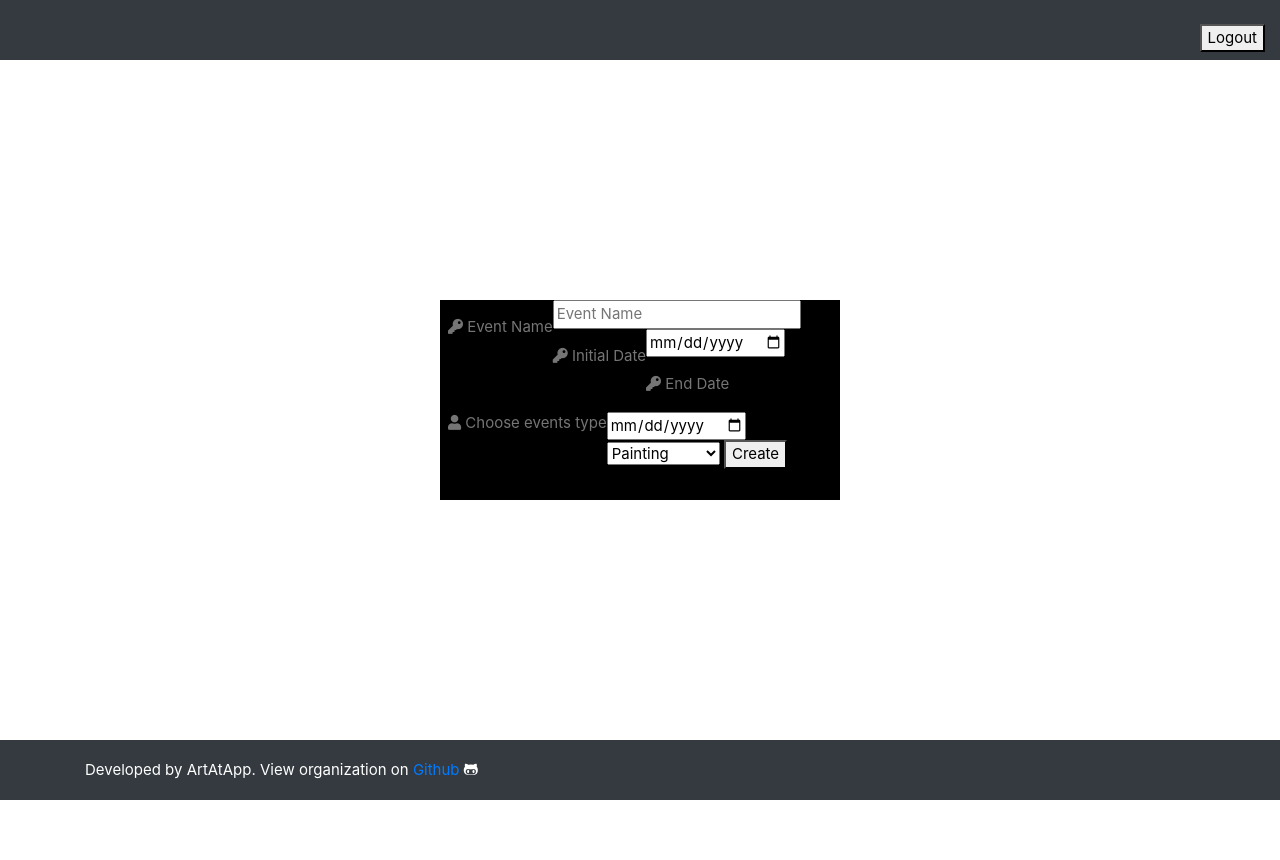
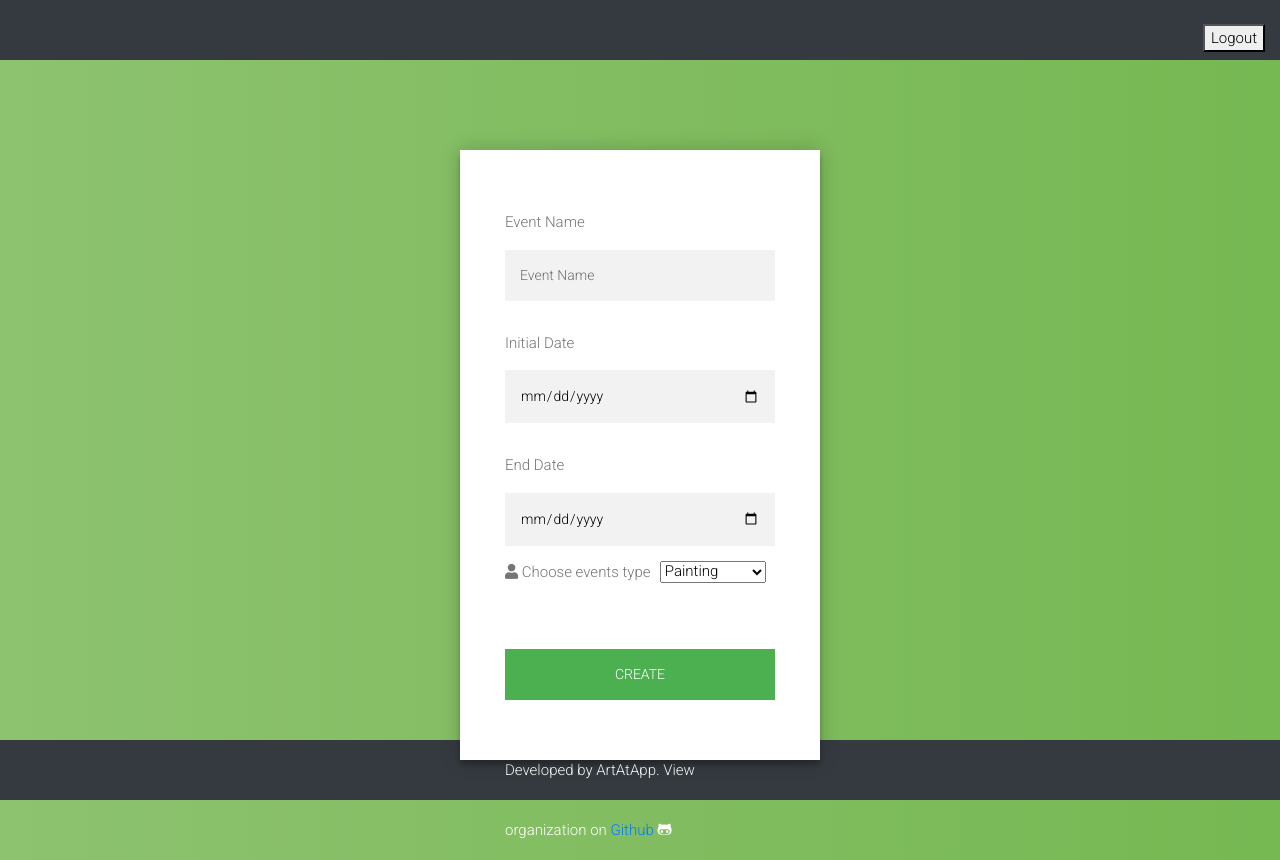
Before and after one commit to ArtAtApp/WebProject, a Django app: template templates/createevent.html in a window 1280 px wide. Before the commit the page ends 800 px from the top, so only its background shows below. Run offline with Django 3.2, Linux system fonts and the light colour scheme; the template is opened without the code that fills it, so the values that code supplies are empty; some libraries are stand-ins or nearby versions.

Commit message:
Create event done

```diff
--- a/ArtAtApp/settings.py
+++ b/ArtAtApp/settings.py
@@ -38,6 +38,7 @@ INSTALLED_APPS = [
     'django.contrib.messages',
     'django.contrib.staticfiles',
     'ArtProject',
+
 ]
 
 MIDDLEWARE = [
--- a/ArtProject/models.py
+++ b/ArtProject/models.py
@@ -6,6 +6,7 @@ from django import forms
 from django.contrib.auth.models import User
 from datetime import date
 from django.core.validators import RegexValidator
+from PIL import Image
 
 # Create your models here.
 
@@ -52,6 +53,7 @@ class Artwork(models.Model):
 	art_type = models.CharField(max_length=30)
 	date = models.DateTimeField(default=date.today)
 	price = models.IntegerField()
+	image = models.ImageField(upload_to="graphic_resources")
 	STATES = (
 		(1, 'Available'),
 		(2, 'Displayed'),
--- a/ArtProject/views.py
+++ b/ArtProject/views.py
@@ -114,7 +114,6 @@ def createCustomer(request, role):
 	try:
 		user = User.objects.create_user(username, email, password)
 		bank_account = request.POST.get('bank_account_signup', None)
-		role = request.POST.get('role', None)
 		customer = Customer(dni = dni, user = user, first_name = firstname,\
 		last_name = lastname, phone_number = phonenumber,\
 		role = role, bank_account = bank_account)
--- a/requirements.txt
+++ b/requirements.txt
@@ -5,3 +5,4 @@ gunicorn
 whitenoise
 docker-py==1.8.1
 behave==1.2.6
+Pillow
--- a/static/css/style.css
+++ b/static/css/style.css
@@ -15,6 +15,7 @@
   text-align: center;
   box-shadow: 0 0 20px 0 rgba(0, 0, 0, 0.2), 0 5px 5px 0 rgba(0, 0, 0, 0.24);
 }
+
 .form input {
   font-family: "Roboto", sans-serif;
   outline: 0;
--- a/templates/createevent.html
+++ b/templates/createevent.html
@@ -1,23 +1,30 @@
 {% extends "homepage.html" %} {% load staticfiles %} {% block content %}
 
-.paddedblock {
-	padding-top: 1000px;
-}
-  <div class="w3-row-padding paddedblock">
+  <div class="form" style="margin-top: 150px" >
       <form class="login-form" action="/create/event" method="POST"> {% csrf_token %}
-        <label class="w3-left w3-text-gray w3-margin-bottom w3-margin-top" for="pass"><i class="fa fa-key"></i> Event Name</label>
+				<div>
+        	<label class="w3-left w3-text-gray w3-margin-bottom w3-margin-top"> Event Name</label>
         	<input type="text" id="name" name="name" placeholder="Event Name" required/>
-        <label class="w3-left w3-text-gray w3-margin-bottom w3-margin-top" for="pass"><i class="fa fa-key"></i> Initial Date</label>
+				</div>
+				<div>
+					<label class="w3-left w3-text-gray w3-margin-bottom w3-margin-top"> Initial Date</label>
         	<input type="date" id="ini_date" name="ini_date" placeholder="Initial Date" required/>
-        <label class="w3-left w3-text-gray w3-margin-bottom w3-margin-top" for="pass"><i class="fa fa-key"></i> End Date</label>
+				</div>
+				<div>
+					<label class="w3-left w3-text-gray w3-margin-bottom w3-margin-top"> End Date</label>
         	<input type="date" id="end_date" name="end_date" placeholder="End date" required/>
+				</div>
+				<div>
 					<label class="w3-left w3-text-gray w3-margin-bottom" for="user"><i class="fa fa-user"></i> Choose events type</label>
 	        <select id="type" name="type" required>
 	        <option value="Painting" selected="Painting">Painting</option>
 	        <option value="Sculpture">Sculpture</option>
 	        <option value="Photography">Photography</option>
 	        </select>
-        <button type="submit">Create</button>
+				</div>
+				<div>
+        	<button style="margin-top: 50px" type="submit">Create</button>
+				</div>
       </form>
   </div>
   {% endblock content %}
--- a/templates/homepage.html
+++ b/templates/homepage.html
@@ -19,6 +19,7 @@
     <link rel="stylesheet" href="https://use.fontawesome.com/releases/v5.0.8/css/all.css" integrity="sha384-3AB7yXWz4OeoZcPbieVW64vVXEwADiYyAEhwilzWsLw+9FgqpyjjStpPnpBO8o8S"
         crossorigin="anonymous">
     <link rel="stylesheet" href="{% static 'css/base.css' %}">
+    <link rel="stylesheet" href="{% static 'css/style.css' %}">
     {% endblock stylesheets %}
 </head>
 
```
Also changed, not shown: ArtProject/organizer_views.py (+26 -4 lines), db.sqlite3, 4 other files. Lines whose indentation alone changed are shown as unchanged.
